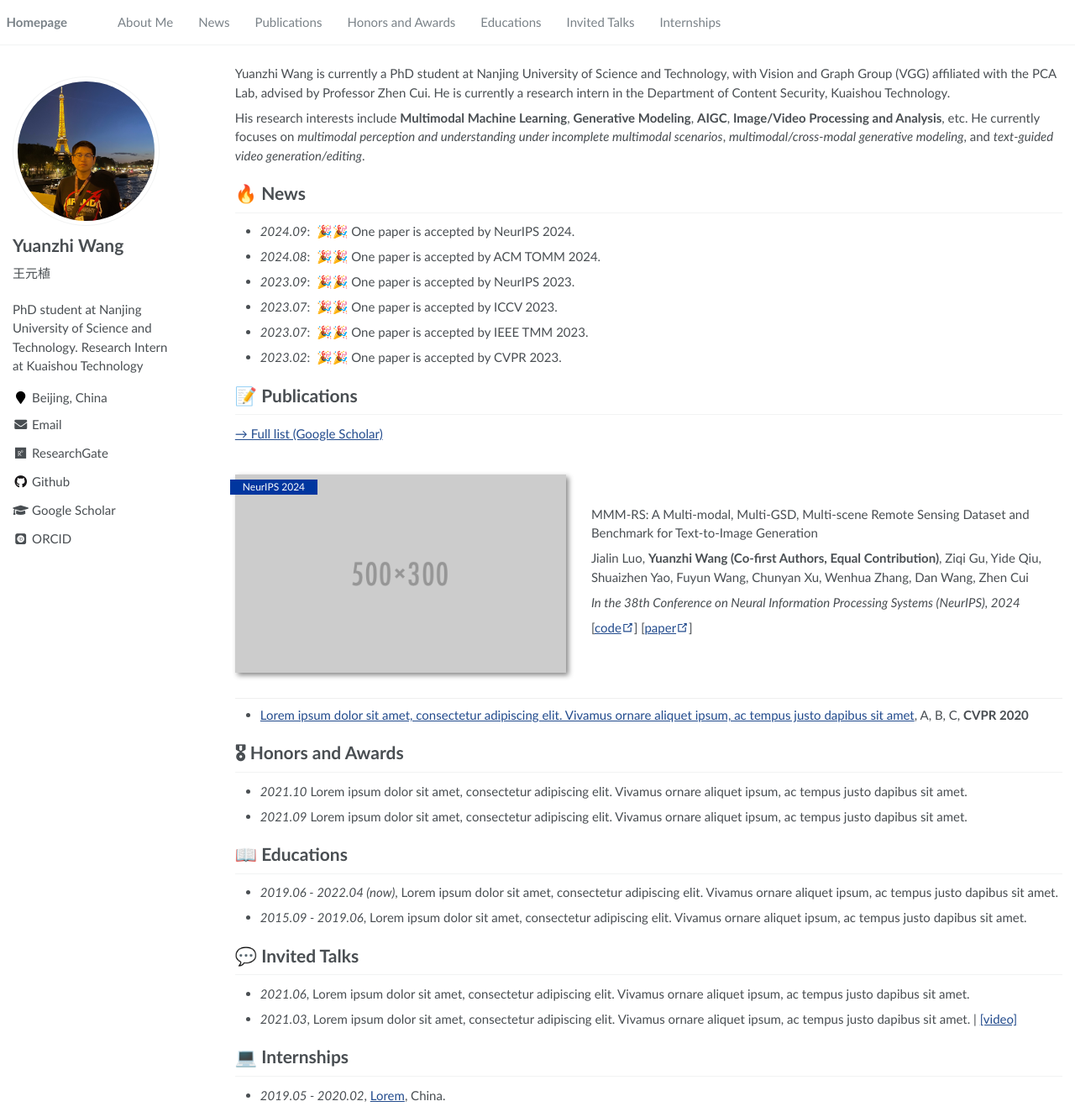
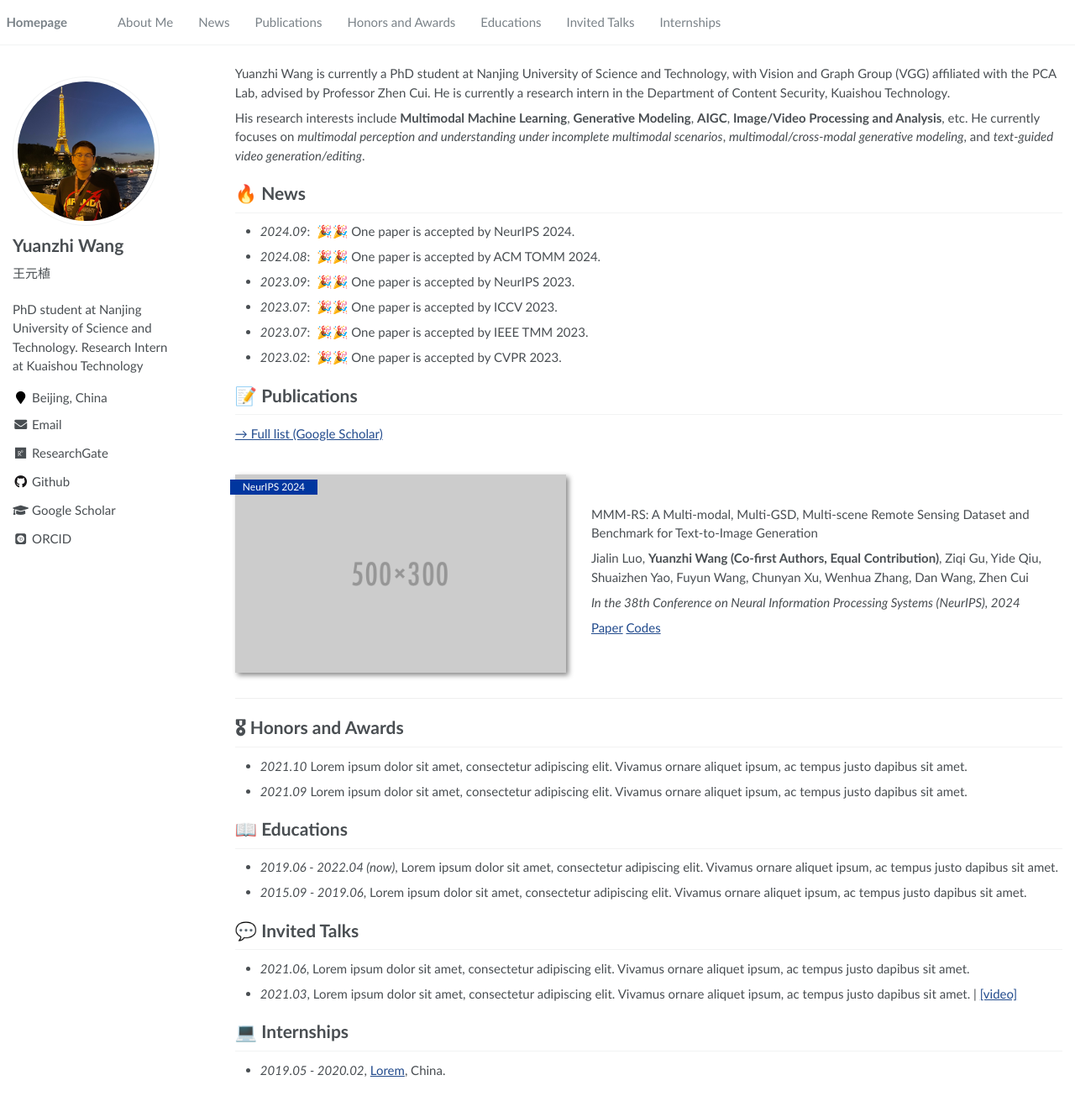
Before and after one commit to mdswyz/mdswyz.github.io, a Jekyll site: the page built from _pages/about.md, in a window 1280 px wide and 1330 px high. Shown: the whole window at 84% size. Built offline with Jekyll 4.4.1, drawn with Linux system fonts in a browser that asks for light colours; some web fonts are replaced.

Commit message:
Update about.md

```diff
--- a/_pages/about.md
+++ b/_pages/about.md
@@ -42,12 +42,11 @@ Jialin Luo, **Yuanzhi Wang (Co-first Authors, Equal Contribution)**, Ziqi Gu, Yi
 
 *In the 38th Conference on Neural Information Processing Systems (NeurIPS), 2024*
 
-[<a href="https://github.com/ljl5261/MMM-RS" target="_blank" rel="noopener noreferrer">code<svg xmlns="http://www.w3.org/2000/svg" aria-hidden="true" x="0px" y="0px" viewBox="0 0 100 100" width="15" height="15" class="icon outbound"><path fill="currentColor" d="M18.8,85.1h56l0,0c2.2,0,4-1.8,4-4v-32h-8v28h-48v-48h28v-8h-32l0,0c-2.2,0-4,1.8-4,4v56C14.8,83.3,16.6,85.1,18.8,85.1z"></path> <polygon fill="currentColor" points="45.7,48.7 51.3,54.3 77.2,28.5 77.2,37.2 85.2,37.2 85.2,14.9 62.8,14.9 62.8,22.9 71.5,22.9"></polygon></svg></a>]
-[<a href="https://arxiv.org/abs/2410.22362" target="_blank" rel="noopener noreferrer">paper<svg xmlns="http://www.w3.org/2000/svg" aria-hidden="true" x="0px" y="0px" viewBox="0 0 100 100" width="15" height="15" class="icon outbound"><path fill="currentColor" d="M18.8,85.1h56l0,0c2.2,0,4-1.8,4-4v-32h-8v28h-48v-48h28v-8h-32l0,0c-2.2,0-4,1.8-4,4v56C14.8,83.3,16.6,85.1,18.8,85.1z"></path> <polygon fill="currentColor" points="45.7,48.7 51.3,54.3 77.2,28.5 77.2,37.2 85.2,37.2 85.2,14.9 62.8,14.9 62.8,22.9 71.5,22.9"></polygon></svg></a>]
+[Paper](https://arxiv.org/abs/2410.22362)
+[Codes](https://github.com/ljl5261/MMM-RS)
 </div>
 </div>
 
-- [Lorem ipsum dolor sit amet, consectetur adipiscing elit. Vivamus ornare aliquet ipsum, ac tempus justo dapibus sit amet](https://github.com), A, B, C, **CVPR 2020**
 
 # 🎖 Honors and Awards
 - *2021.10* Lorem ipsum dolor sit amet, consectetur adipiscing elit. Vivamus ornare aliquet ipsum, ac tempus justo dapibus sit amet.
```
